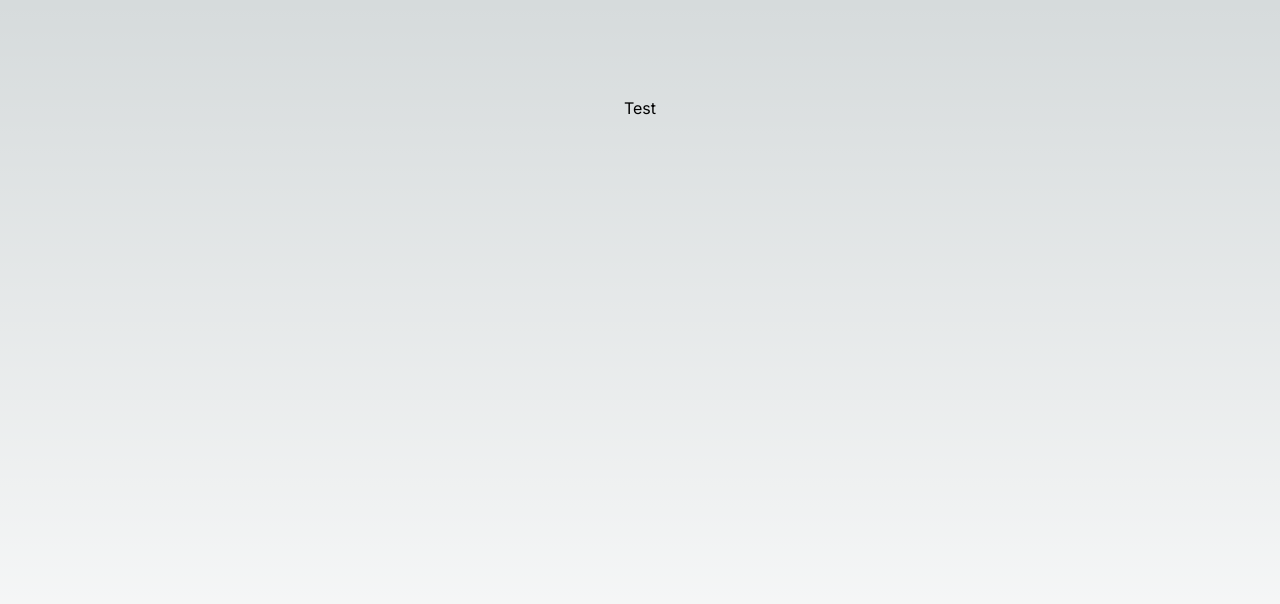
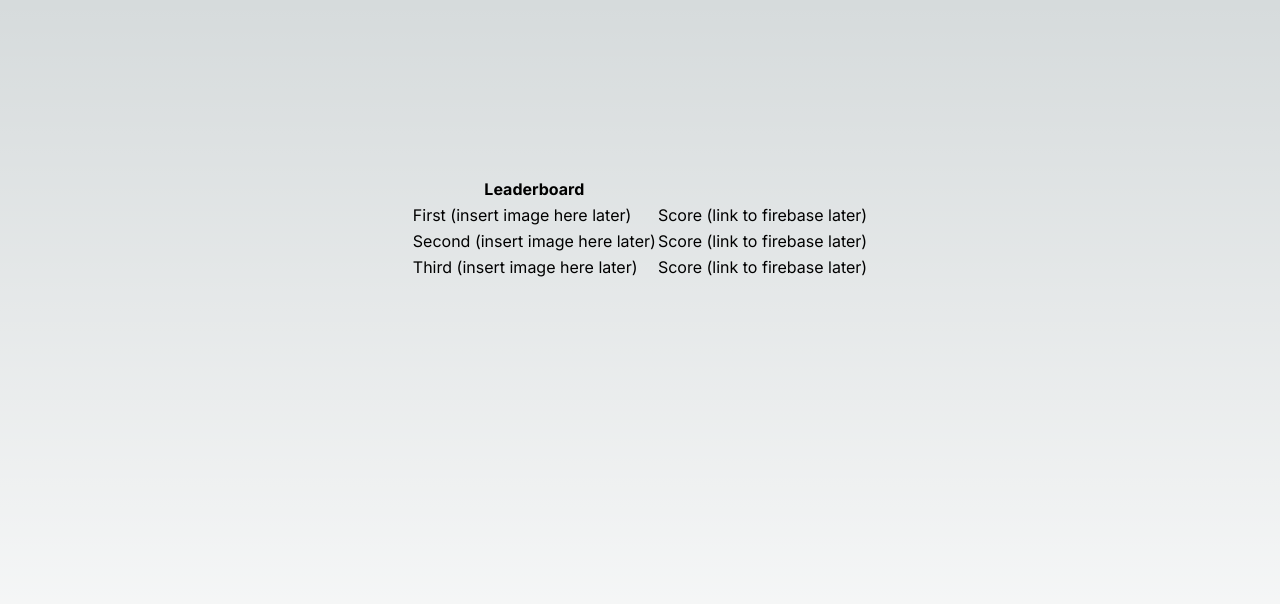
Before and after one commit to codecreator127/suika, a Next.js app: page / in a window 1280 px wide. Shown: the top 604 px of the page. Built offline with nearby package versions, Linux system fonts and the light colour scheme.

Commit message:
basic leaderboard set up

```diff
--- a/app/leaderboard.tsx
+++ b/app/leaderboard.tsx
@@ -0,0 +1,35 @@
+export default function Leaderboard() {
+    return (
+        <div className="content-normal items-center p-20">
+            <table>
+                <tr>
+                    <th>Leaderboard</th>
+                </tr>
+
+                <tr>
+                    <td>First (insert image here later)</td>
+                    <td>Score (link to firebase later)</td>
+                </tr>
+
+                <tr>
+                    <td>Second (insert image here later)</td>
+                    <td>Score (link to firebase later)</td>
+                </tr>
+
+                <tr>
+                    <td>Third (insert image here later)</td>
+                    <td>Score (link to firebase later)</td>
+                </tr>
+
+            </table>
+
+        </div>
+
+
+
+
+
+    )
+
+
+}
--- a/app/page.tsx
+++ b/app/page.tsx
@@ -1,9 +1,10 @@
 import Image from 'next/image'
+import Leaderboard from './leaderboard'
 
 export default function Home() {
   return (
-    <main className="flex min-h-screen flex-col items-center justify-between p-24">
-      <h1>Test</h1>
+    <main className="flex min-h-screen flex-col items-center p-24">
+      <Leaderboard></Leaderboard>
     </main>
   )
 }
```
